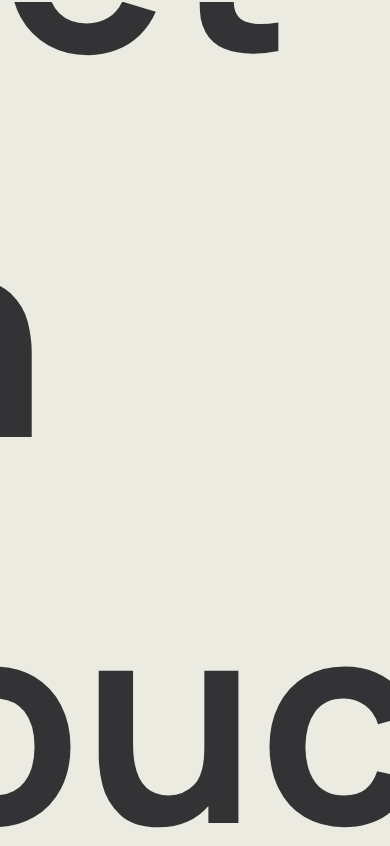
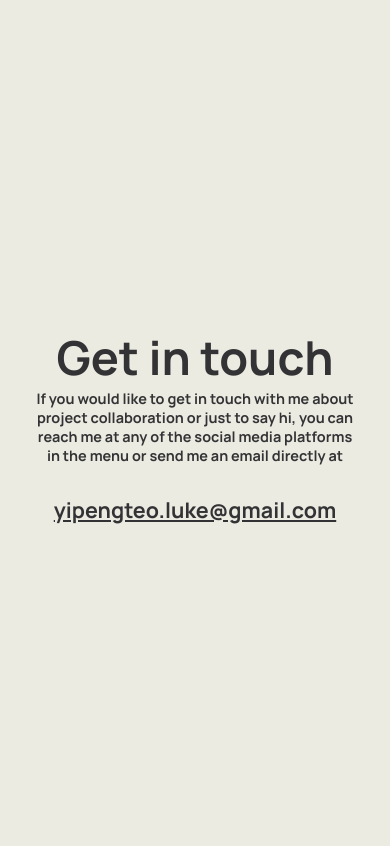
Before and after one commit to teoyi/personal-portfolio, a Next.js app: page / in a window 390 px wide. Shown: the part 3275-4121 px from the top of the page. Built offline with nearby package versions, Linux system fonts and the light colour scheme; a web font is replaced by a local one.

Commit message:
made contact responsive

```diff
--- a/src/styles/Contact.module.css
+++ b/src/styles/Contact.module.css
@@ -9,19 +9,58 @@
 }
 
 .title{
-    font-size: 282px;
+    font-size: 9vw;
     /* margin: 5vw 0; */
 }
 
 .email {
-    font-size: 50px;
+    font-size: 3vw;
+    text-decoration: underline;
     /* margin: 3vh 0; */
     margin-top: 30px;
 }
 
 .contactContent{
-    font-size: 34px;
+    font-size: 1.9vw;
     /* margin: 0 10vw; */
     text-align: center;
-    width: 1500px;
+    margin: 0 16vw;
 }
+
+
+/* 320px — 480px: Mobile devices */
+@media only screen and (min-width: 320px) and (max-width: 480px){
+    .title{
+        font-size: 12vw;
+    }
+    .contactContent{
+        font-size: 3.7vw;
+        margin: 0 9vw;
+    }
+    .email{
+        font-size: 5.5vw;
+    }
+}
+/* 481px — 768px: iPads, Tablets */
+@media only screen and (min-width: 481px) and (max-width: 768px){
+    .contactContent{
+        font-size: 2.5vw;
+        margin: 0 9vw;
+    }
+    .email{
+        font-size: 3.5vw;
+    }
+}
+/* 769px — 1024px: Small screens, laptops */
+@media only screen and (min-width: 769px) and (max-width: 1024px){
+
+}
+/* 1025px — 1200px: Desktops, large screens */
+@media only screen and (min-width: 1025px) and (max-width: 1200px){
+
+}
+
+/* 1201px and more —  Extra large screens, TV -> current original styling is for that  */
+@media only screen and (min-width: 1980px){
+
+}
```
